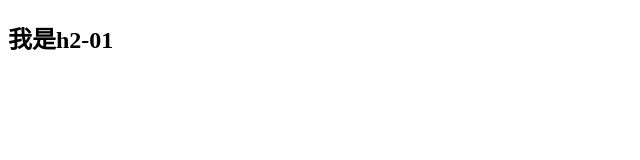
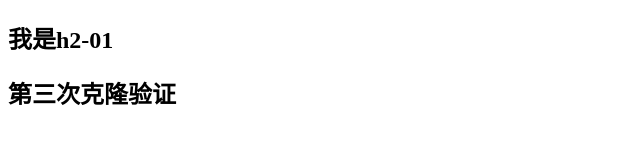
Before and after one commit to zleo01/test_01, a plain HTML site: page index2.html in a window 1280 px wide. Shown: the whole page, without its empty margins (0-640 px from the left). Drawn offline with Linux system fonts and the light colour scheme.

Commit message:
第三次克隆验证

```diff
--- a/index2.html
+++ b/index2.html
@@ -9,6 +9,8 @@
 
 <body>
     <h2>我是h2-01</h2>
+    <h2>第三次克隆验证</h2>
+
 
 </body>
 
```
